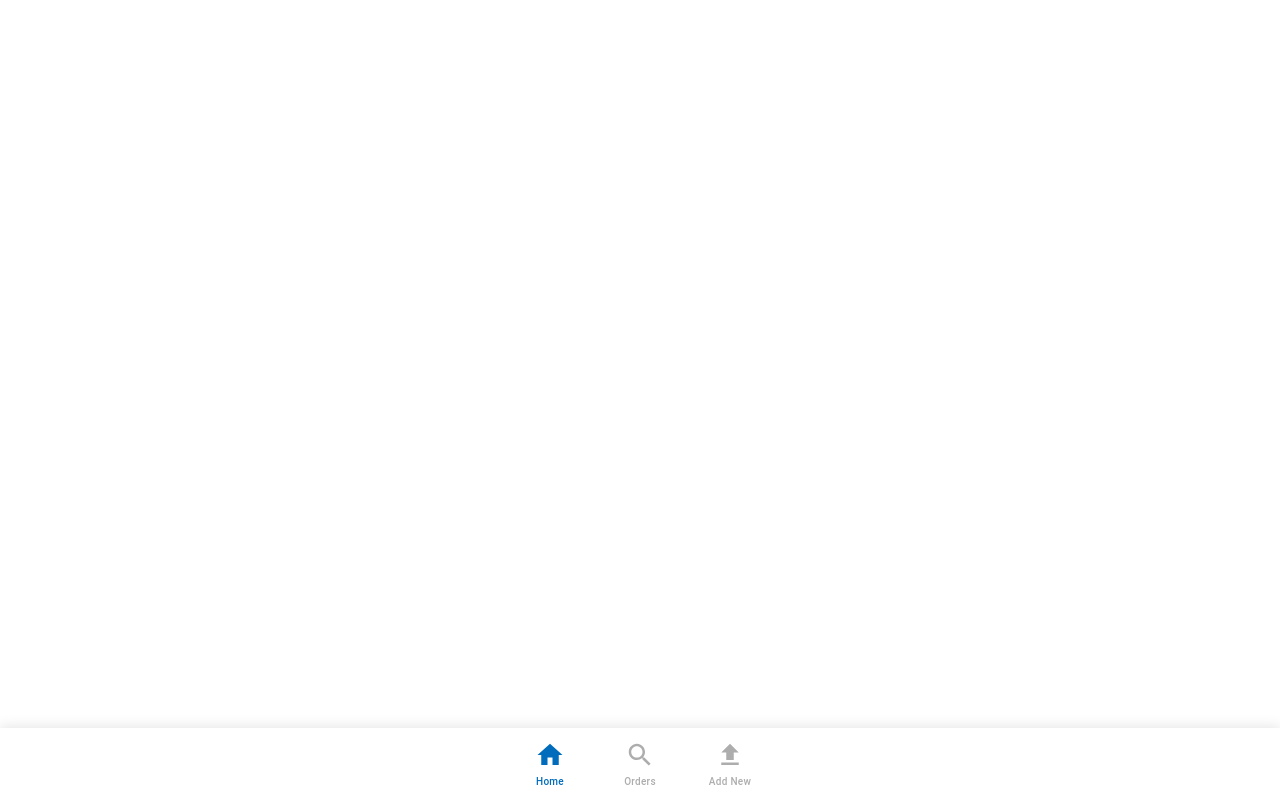
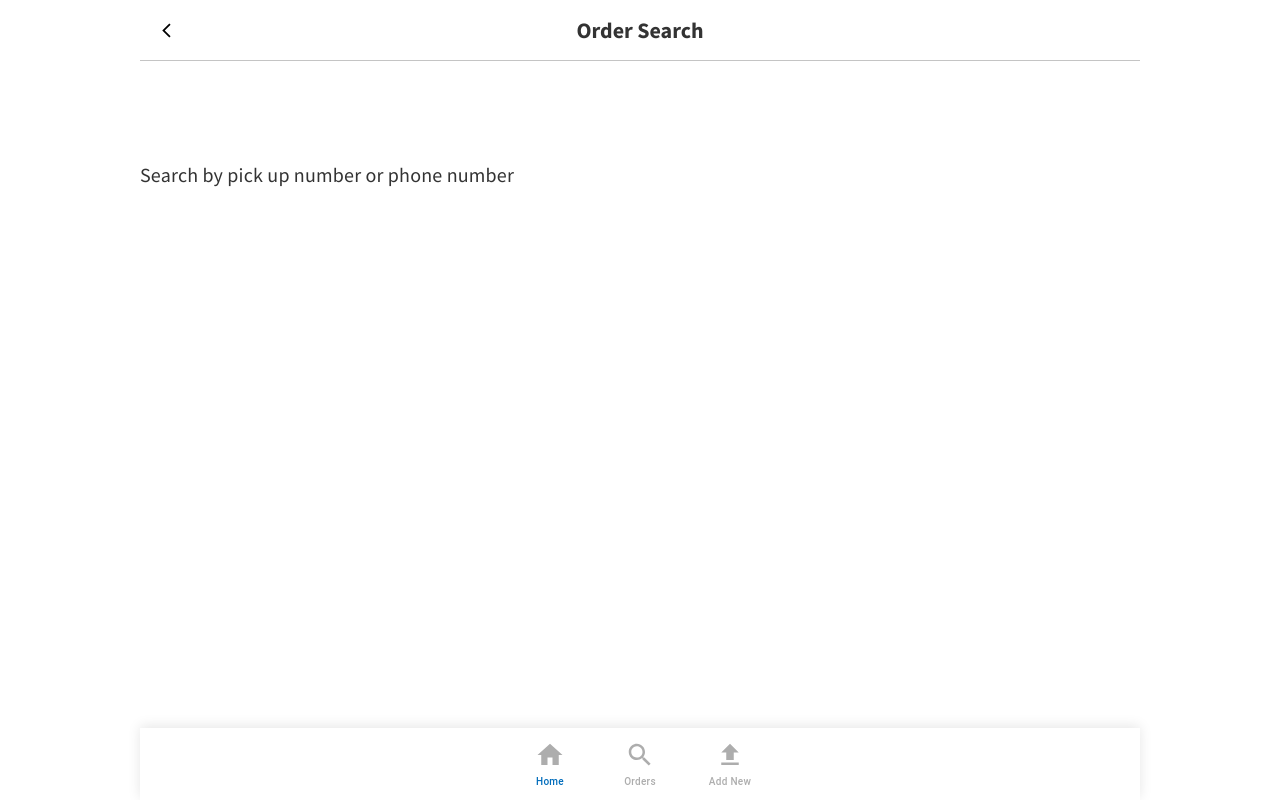
Before and after one commit to Jabin219/maritime, a React (Create React App) app in the folder pickup-portal/: page /order-search in a window 1280 px wide. Before the commit this address had no page. Built offline with nearby package versions, Linux system fonts and the light colour scheme.

Commit message:
header added

```diff
--- a/pickup-portal/src/App.tsx
+++ b/pickup-portal/src/App.tsx
@@ -3,16 +3,19 @@ import FooterTabs from 'components/FooterTabs'
 import React from 'react'
 import { Routes, Route } from 'react-router-dom'
 import Home from 'pages/Home'
+import TextContextProvider from 'contexts/TextContext'
+import Header from 'components/Header'
 
 function App() {
 	return (
-		<>
+		<TextContextProvider>
+			<Header />
 			<Routes>
 				<Route path='/' element={<Home />} />
-				<Route path='/search-orders' element={<OrderSearch />} />
+				<Route path='/order-search' element={<OrderSearch />} />
 			</Routes>
 			<FooterTabs />
-		</>
+		</TextContextProvider>
 	)
 }
 
--- a/pickup-portal/src/components/FooterTabs/index.tsx
+++ b/pickup-portal/src/components/FooterTabs/index.tsx
@@ -3,10 +3,11 @@ import { FooterTabValue } from 'constants/index'
 import React, { useState } from 'react'
 import { FooterTabsContainer } from './style'
 import { Home, Search, Upload } from '@mui/icons-material'
-import { useNavigate } from 'react-router-dom'
+import { useNavigate, useLocation } from 'react-router-dom'
 
 const FooterTabs = () => {
 	const navigate = useNavigate()
+	const location = useLocation()
 	const [tabValue, setTabValue] = useState(FooterTabValue.home)
 	const handleChangePath = (event: any, newValue: any) => {
 		setTabValue(newValue)
@@ -23,7 +24,9 @@ const FooterTabs = () => {
 				<Tab
 					icon={
 						<Home
-							sx={{ color: `${tabValue === 'home' ? '#016CBB' : '#ADADAD'}` }}
+							sx={{
+								color: `${location.pathname === '/' ? '#016CBB' : '#ADADAD'}`
+							}}
 						/>
 					}
 					label='Home'
@@ -34,7 +37,7 @@ const FooterTabs = () => {
 					icon={
 						<Search
 							sx={{
-								color: `${tabValue === 'search-orders' ? '#016CBB' : '#ADADAD'}`
+								color: `${tabValue === 'order-search' ? '#016CBB' : '#ADADAD'}`
 							}}
 						/>
 					}
--- a/pickup-portal/src/components/FooterTabs/style.ts
+++ b/pickup-portal/src/components/FooterTabs/style.ts
@@ -4,6 +4,7 @@ export const FooterTabsContainer = styled(Box)({
 	position: 'fixed',
 	bottom: 0,
 	width: '100%',
+	maxWidth: 1000,
 	boxShadow: '0px -2px 12px rgba(0, 0, 0, 0.1)',
 	'& button': {
 		textTransform: 'none',
--- a/pickup-portal/src/components/Header/index.tsx
+++ b/pickup-portal/src/components/Header/index.tsx
@@ -1,8 +1,28 @@
-import { Box } from '@mui/material'
-import React from 'react'
+import { Typography } from '@mui/material'
+import { TextContext } from 'contexts/TextContext'
+import React, { useContext } from 'react'
+import { ArrowBackIosNew } from '@mui/icons-material'
+import { HeaderContainer } from './style'
+import { useLocation, useNavigate } from 'react-router-dom'
 
 const Header = () => {
-	return <Box></Box>
+	const location = useLocation()
+	const navigate = useNavigate()
+	const { headerTitle } = useContext(TextContext)
+	return (
+		<HeaderContainer>
+			{location.pathname !== '/' && (
+				<ArrowBackIosNew
+					onClick={() => {
+						navigate(-1)
+					}}
+				/>
+			)}
+			<Typography className='header-title' variant='h5'>
+				{headerTitle}
+			</Typography>
+		</HeaderContainer>
+	)
 }
 
 export default Header
--- /dev/null
+++ b/pickup-portal/src/components/Header/style.ts
@@ -0,0 +1,14 @@
+import { styled } from '@mui/system'
+import { FlexBox } from 'components/FlexBox'
+export const HeaderContainer = styled(FlexBox)({
+	padding: '0 20px',
+	height: 60,
+	borderBottom: '1px solid #C4C4C4',
+	position: 'relative',
+	'& .MuiSvgIcon-root': {
+		fontSize: '17px',
+		position: 'absolute',
+		left: 18,
+		cursor: 'pointer'
+	}
+})
--- a/pickup-portal/src/constants/index.tsx
+++ b/pickup-portal/src/constants/index.tsx
@@ -1,5 +1,5 @@
 export enum FooterTabValue {
 	home = 'home',
-	orders = 'search-orders',
+	orders = 'order-search',
 	addNewProduct = 'add-new-product'
 }
--- /dev/null
+++ b/pickup-portal/src/contexts/TextContext.tsx
@@ -0,0 +1,16 @@
+import { useState, createContext } from 'react'
+
+export const TextContext = createContext<any>(null)
+interface Props {
+	children: any
+}
+const TextContextProvider = ({ children }: Props) => {
+	const [headerTitle, setHeaderTitle] = useState('')
+	return (
+		<TextContext.Provider value={{ headerTitle, setHeaderTitle }}>
+			{children}
+		</TextContext.Provider>
+	)
+}
+
+export default TextContextProvider
--- a/pickup-portal/src/index.css
+++ b/pickup-portal/src/index.css
@@ -5,6 +5,8 @@ body {
         sans-serif;
     -webkit-font-smoothing: antialiased;
     -moz-osx-font-smoothing: grayscale;
+    max-width: 1000px;
+    margin: 0 auto;
 }
 
 code {
--- a/pickup-portal/src/pages/Home/index.tsx
+++ b/pickup-portal/src/pages/Home/index.tsx
@@ -1,10 +1,13 @@
-import React from 'react'
+import React, { useContext } from 'react'
 import { Box, Typography } from '@mui/material'
 import { Search, Upload } from '@mui/icons-material'
 import { HomePageButton } from './style'
 import { Link } from 'react-router-dom'
+import { TextContext } from 'contexts/TextContext'
 
 const Home = () => {
+	const { setHeaderTitle } = useContext(TextContext)
+	setHeaderTitle('Home')
 	return (
 		<Box sx={{ height: 2000 }}>
 			<Box
@@ -18,7 +21,7 @@ const Home = () => {
 			</Box>
 			<Link to='/order-search'>
 				<HomePageButton
-					className='order-search'
+					className='search-orders'
 					sx={{
 						marginBottom: '30px'
 					}}
--- a/pickup-portal/src/pages/OrderSearch/index.tsx
+++ b/pickup-portal/src/pages/OrderSearch/index.tsx
@@ -1,8 +1,15 @@
-import { Box } from '@mui/material'
-import React from 'react'
+import { Box, Typography } from '@mui/material'
+import { TextContext } from 'contexts/TextContext'
+import React, { useContext } from 'react'
 
 const OrderSearch = () => {
-	return <Box>OrderSearch</Box>
+	const { setHeaderTitle } = useContext(TextContext)
+	setHeaderTitle('Order Search')
+	return (
+		<Box sx={{ paddingTop: '100px' }}>
+			<Typography>Search by pick up number or phone number</Typography>
+		</Box>
+	)
 }
 
 export default OrderSearch
```
